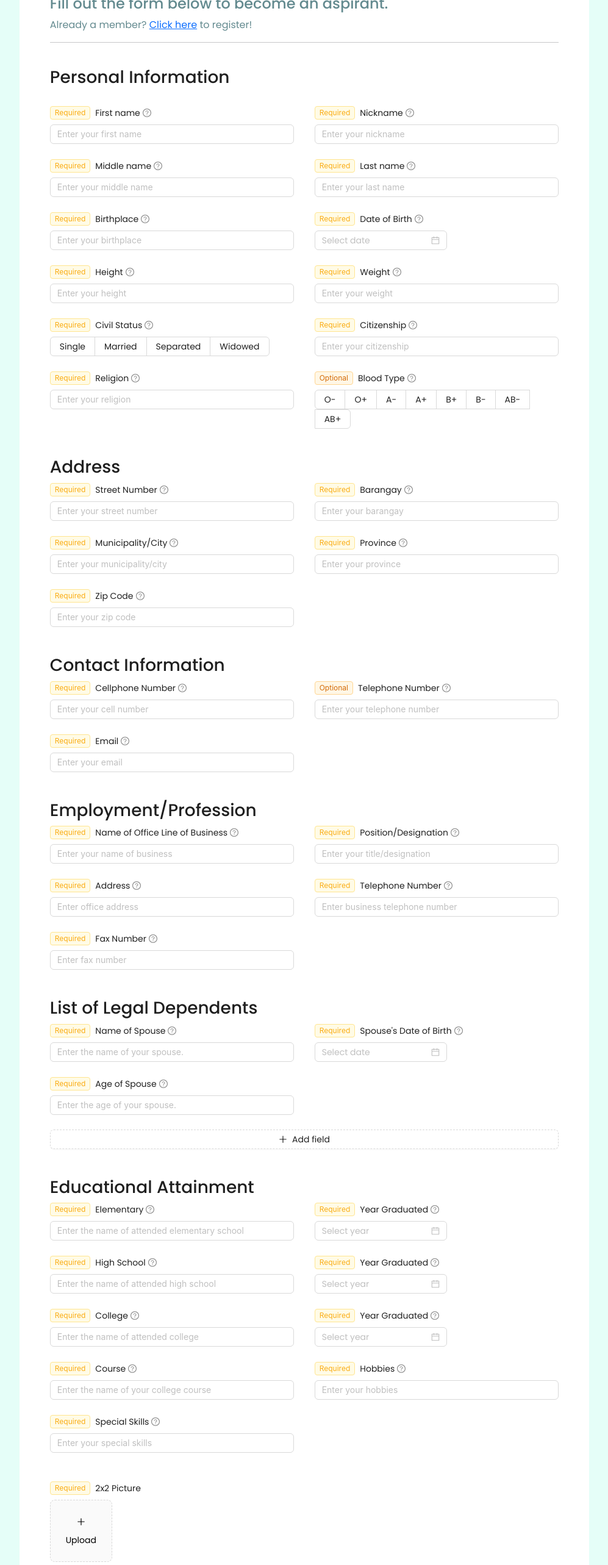
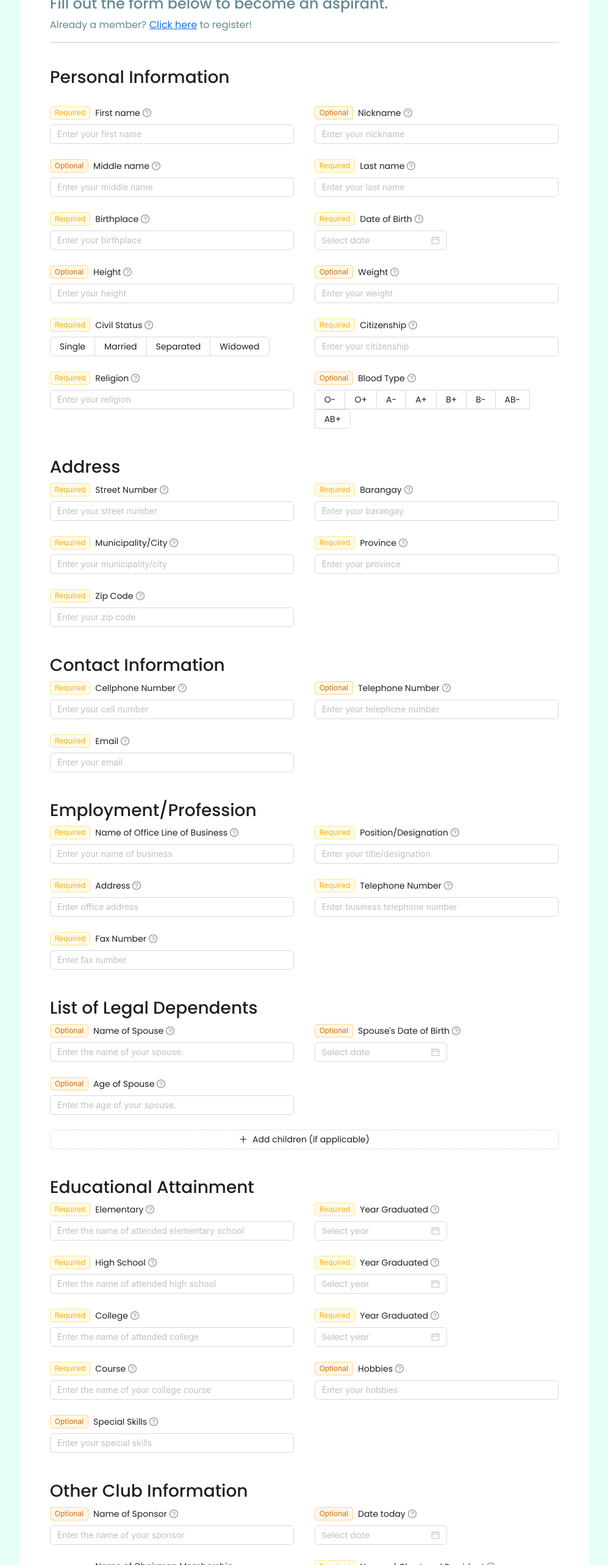
Before and after one commit to dariil/cms-eagles, a React (Vite) app: page /rmmec/register in a window 1280 px wide. Shown: the part 234-2800 px from the top of the page at 61% size, without its empty margins (141-1138 px from the left). Built offline with nearby package versions, Linux system fonts and the light colour scheme.

Commit message:
Fixed error that prevents users to register when trying to leave a form that is optional

```diff
--- a/src/components/Announcements.jsx
+++ b/src/components/Announcements.jsx
@@ -5,8 +5,6 @@ import Header from './Header'
 import Footer from './Footer'
 import Slider from 'react-slick';
 import { Container, Row, Col, Image, Button } from 'react-bootstrap';
-import "slick-carousel/slick/slick.css";
-import "slick-carousel/slick/slick-theme.css";
 
 function Announcements(){
     const [latestAnnouncement, setLatestAnnouncement] = useState(null); /////   IMPORTANT    //////
--- a/src/components/RMMEC/Announcements.jsx
+++ b/src/components/RMMEC/Announcements.jsx
@@ -3,8 +3,6 @@ import React, { useState, useEffect, useRef } from 'react';
 import Header from './Header'
 import Footer from './Footer'
 import {Link} from 'react-router-dom'
-import "slick-carousel/slick/slick.css";
-import "slick-carousel/slick/slick-theme.css";
 
 function RMMECAnnouncements(){
     const [latestAnnouncement, setLatestAnnouncement] = useState(null); /////   IMPORTANT    //////
--- a/src/components/RMMEC/MemberRegister.jsx
+++ b/src/components/RMMEC/MemberRegister.jsx
@@ -172,7 +172,9 @@ function RMMECMemberRegister(){
 
             // Populate PDF form fields
             form.getTextField('first_name').setText(data.firstname);
+            if(data.middlename){
                 form.getTextField('middle_name').setText(data.middlename);
+            }
             form.getTextField('last_name').setText(data.lastname);
 
             // Example for date fields, adjust as per your DatePicker implementation
@@ -180,21 +182,42 @@ function RMMECMemberRegister(){
                 form.getTextField('date_of_birth').setText(data.dateOfBirth.format('MM/DD/YYYY'));
             }
 
+            if(data.height){
                 form.getTextField('height').setText(data.height);
+            }
+
+            if(data.weight){
                 form.getTextField('weight').setText(data.weight);
+            }
 
             // Handle Radio.Group field
             form.getTextField('religion').setText(data.religion);
+
+            if(data.bloodType){
                 form.getTextField('blood_type').setText(data.bloodType);
+            }
 
             form.getTextField('address').setText(data.complete_address);
             form.getTextField('contact_number').setText(data.cellphone_number);
             form.getTextField('name_icoe').setText(data.name_of_contact_person);
             form.getTextField('contact_num_icoe').setText(data.number_of_contact_person);
+
+            if(data.sss_num){
                 form.getTextField('sss_number').setText(data.sss_num);
+            }
+
+            if(data.philhealth_num){
                 form.getTextField('philhealth_number').setText(data.philhealth_num);
+            }
+
+            if(data.pagibig_num){
                 form.getTextField('pagibig_number').setText(data.pagibig_num);
+            }
+
+            if(data.tin_num){
                 form.getTextField('tin_number').setText(data.tin_num);
+            }
+
             form.getTextField('region').setText(data.club_region);
             form.getTextField('chartered_governor_name').setText(data.chartered_governor);
             form.getTextField('member_control_number').setText(data.member_control_number);
@@ -258,7 +281,7 @@ function RMMECMemberRegister(){
                                         label="Middle name"
                                         rules={[
                                             {
-                                            required: true,
+                                            required: false,
                                             message: 'Please enter your middle name',
                                             },
                                         ]}
@@ -303,7 +326,7 @@ function RMMECMemberRegister(){
                                         label="Height"
                                         rules={[
                                             {
-                                                required: true,
+                                                required: false,
                                                 message: 'Please enter your height in feet',
                                             },
                                         ]}
@@ -318,7 +341,7 @@ function RMMECMemberRegister(){
                                         label="Weight"
                                         rules={[
                                             {
-                                                required: true,
+                                                required: false,
                                                 message: 'Please enter your weight in kilograms',
                                             },
                                         ]}
@@ -372,7 +395,7 @@ function RMMECMemberRegister(){
                                         label="GSIS/SSS"
                                         rules={[
                                             {
-                                            required: true,
+                                            required: false,
                                             message: 'Please enter your GSIS/SSS',
                                             },
                                         ]}
@@ -387,7 +410,7 @@ function RMMECMemberRegister(){
                                         label="PhilHealth"
                                         rules={[
                                             {
-                                            required: true,
+                                            required: false,
                                             message: 'Please enter your PhilHealth',
                                             },
                                         ]}
@@ -402,7 +425,7 @@ function RMMECMemberRegister(){
                                         label="PAG-IBIG"
                                         rules={[
                                             {
-                                            required: true,
+                                            required: false,
                                             message: 'Please enter your PAG-IBIG',
                                             },
                                         ]}
@@ -417,7 +440,7 @@ function RMMECMemberRegister(){
                                         label="Tin"
                                         rules={[
                                             {
-                                            required: true,
+                                            required: false,
                                             message: 'Please enter your Tin',
                                             },
                                         ]}
--- a/src/components/RMMEC/Register.jsx
+++ b/src/components/RMMEC/Register.jsx
@@ -73,6 +73,12 @@ function RMMECRegister(){
         course: '',
         hobbies: '',
         special_skills: '',
+        sponsor_name: '',
+        date_today_sponsor: null,
+        chairman_name: '',
+        president_name: '',
+        national_director_name: '',
+        national_president_name: '',
     });
     const formRef = useRef(null);
 
@@ -192,25 +198,39 @@ function RMMECRegister(){
 
             // Populate PDF form fields
             form.getTextField('first_name').setText(data.firstname);
+
+            if(data.nickname){
                 form.getTextField('nickname').setText(data.nickname);
+            }
+
+            if(data.middlename){
                 form.getTextField('middle_name').setText(data.middlename);
+            }
+
             form.getTextField('last_name').setText(data.lastname);
             form.getTextField('birthplace').setText(data.birthplace);
 
-            // Example for date fields, adjust as per your DatePicker implementation
             if (data.dateOfBirth) {
                 form.getTextField('birthdate').setText(data.dateOfBirth.format('MM/DD/YYYY'));
             }
 
+            if(data.height){
                 form.getTextField('height').setText(data.height);
+            }
+
+            if(data.weight){
                 form.getTextField('weight').setText(data.weight);
+            }
 
             // Handle Radio.Group field
             form.getRadioGroup('civil_status').select(data.civil_status);
 
             form.getTextField('citizenship').setText(data.citizenship);
             form.getTextField('religion').setText(data.religion);
+
+            if(data.bloodType){
                 form.getTextField('blood_type').setText(data.bloodType);
+            }
 
             form.getTextField('street_number').setText(data.street_number);
             form.getTextField('barangay').setText(data.barangay);
@@ -218,18 +238,27 @@ function RMMECRegister(){
             form.getTextField('province').setText(data.province);
             form.getTextField('zip_code').setText(data.zip_code);
             form.getTextField('cellphone_number').setText(data.cellphone_number);
+
+            if(data.telephone_number){
                 form.getTextField('telephone_number').setText(data.telephone_number);
+            }
+
             form.getTextField('email').setText(data.email);
             form.getTextField('name_of_company').setText(data.name_of_company);
             form.getTextField('position').setText(data.position);
             form.getTextField('company_address').setText(data.office_address);
             form.getTextField('company_telephone_number').setText(data.business_telephone_number);
             form.getTextField('fax_number').setText(data.fax_number);
+
+            if(data.spouse_name){
                 form.getTextField('spouse_name').setText(data.spouse_name);
+            }
             if (data.spouse_date_of_birth) {
                 form.getTextField('spouse_birthdate').setText(data.spouse_date_of_birth.format('MM/DD/YYYY'));
             }
+            if(data.spouse_age){
                 form.getTextField('spouse_age').setText(data.spouse_age);
+            }
 
             const maxDependents = 6;
             for (let i = 0; i < maxDependents; i++) {
@@ -263,8 +292,31 @@ function RMMECRegister(){
                 form.getTextField('college_year').setText(data.year_graduated_college.format('YYYY'));
             }
             form.getTextField('course').setText(data.course);
+
+            if(data.hobbies){
                 form.getTextField('hobbies').setText(data.hobbies);
+            }
+
+            if(data.special_skills){
                 form.getTextField('special_skills').setText(data.special_skills);
+            }
+
+            if(data.sponsor_name){
+                form.getTextField('sponsor_name').setText(data.sponsor_name);
+            }
+
+            if (data.date_today_sponsor) {
+                form.getTextField('sponsor_date').setText(data.date_today_sponsor.format('MM/DD/YYYY'));
+            }
+
+            form.getTextField('chairman_name').setText(data.chairman_name);
+            form.getTextField('president_name').setText(data.president_name);
+            form.getTextField('national_director_name').setText(data.national_director_name);
+            form.getTextField('national_president_name').setText(data.national_president_name);
+
+            const currentYear = new Date().getFullYear();
+            form.getTextField('national_director_ey').setText(currentYear.toString());
+            form.getTextField('national_president_ey').setText(currentYear.toString());
 
             // Save PDF and return bytes
             const pdfBytes = await pdfDoc.save();
@@ -322,7 +374,7 @@ function RMMECRegister(){
                                         label="Nickname"
                                         rules={[
                                             {
-                                            required: true,
+                                            required: false,
                                             message: 'Please enter your nickname',
                                             },
                                         ]}
@@ -337,7 +389,7 @@ function RMMECRegister(){
                                         label="Middle name"
                                         rules={[
                                             {
-                                            required: true,
+                                            required: false,
                                             message: 'Please enter your middle name',
                                             },
                                         ]}
@@ -396,7 +448,7 @@ function RMMECRegister(){
                                         label="Height"
                                         rules={[
                                             {
-                                                required: true,
+                                                required: false,
                                                 message: 'Please enter your height in feet',
                                             },
                                         ]}
@@ -411,7 +463,7 @@ function RMMECRegister(){
                                         label="Weight"
                                         rules={[
                                             {
-                                                required: true,
+                                                required: false,
                                                 message: 'Please enter your weight in kilograms',
                                             },
                                         ]}
@@ -708,7 +760,7 @@ function RMMECRegister(){
                                         label="Name of Spouse"
                                         rules={[
                                             {
-                                            required: true,
+                                            required: false,
                                             message: 'Please enter the name fo your spouse.',
                                             },
                                         ]}
@@ -722,7 +774,7 @@ function RMMECRegister(){
                                         label="Spouse's Date of Birth"
                                         rules={[
                                             {
-                                                required: true,
+                                                required: false,
                                                 message: 'Please enter your spouse\'s date of birth',
                                             },
                                         ]}
@@ -736,7 +788,7 @@ function RMMECRegister(){
                                         label="Age of Spouse"
                                         rules={[
                                             {
-                                            required: true,
+                                            required: false,
                                             message: 'Please enter the age of your spouse.',
                                             },
                                         ]}
@@ -799,7 +851,7 @@ function RMMECRegister(){
                                         ))}
                                         <Form.Item>
                                             <Button type="dashed" onClick={() => add()} block icon={<PlusOutlined />}>
-                                            Add field
+                                            Add children (if applicable)
                                             </Button>
                                         </Form.Item>
                                         </>
@@ -921,7 +973,7 @@ function RMMECRegister(){
                                         label="Hobbies"
                                         rules={[
                                             {
-                                            required: true,
+                                            required: false,
                                             message: 'Please enter your hobbies',
                                             },
                                         ]}
@@ -936,7 +988,7 @@ function RMMECRegister(){
                                         label="Special Skills"
                                         rules={[
                                             {
-                                            required: true,
+                                            required: false,
                                             message: 'Please enter your special skills',
                                             },
                                         ]}
@@ -945,6 +997,99 @@ function RMMECRegister(){
                                     </Form.Item>
                                 </div>
                                 <br></br>
+
+                                <h3>Other Club Information</h3>
+                                <div className='form-snap-2'>
+                                    <Form.Item
+                                        tooltip="This is a required field"
+                                        className='form-item-snap-1'
+                                        name="sponsor_name"
+                                        label="Name of Sponsor"
+                                        rules={[
+                                            {
+                                            required: false,
+                                            message: 'Please enter the name of your sponsor (if applicable)',
+                                            },
+                                        ]}
+                                    >
+                                        <Input name="title" placeholder="Enter the name of your sponsor" />
+                                    </Form.Item>
+
+                                    <Form.Item
+                                        tooltip="This is a required field"
+                                        className='form-item-snap-1'
+                                        name="date_today_sponsor"
+                                        label="Date today"
+                                        rules={[
+                                            {
+                                            required: false,
+                                            message: 'Please select the date today',
+                                            },
+                                        ]}
+                                    >
+                                        <DatePicker onChange={dateOfBirthOnChange} picker="date" />
+                                    </Form.Item>
+
+                                    <Form.Item
+                                        tooltip="This is a required field"
+                                        className='form-item-snap-1'
+                                        name="chairman_name"
+                                        label="Name of Chairman Membership Committee"
+                                        rules={[
+                                            {
+                                            required: true,
+                                            message: 'Please enter the name of chairman membership committee of the club you\'re applying to',
+                                            },
+                                        ]}
+                                    >
+                                        <Input name="title" placeholder="Enter the name of chairman membership committee of the club you\'re applying to" />
+                                    </Form.Item>
+
+                                    <Form.Item
+                                        tooltip="This is a required field"
+                                        className='form-item-snap-1'
+                                        name="president_name"
+                                        label="Name of Chartered President"
+                                        rules={[
+                                            {
+                                            required: true,
+                                            message: 'Please enter the name of chartered president of the club you\'re applying to',
+                                            },
+                                        ]}
+                                    >
+                                        <Input name="title" placeholder="Enter the name of chartered president of the club you\'re applying to" />
+                                    </Form.Item>
+
+                                    <Form.Item
+                                        tooltip="This is a required field"
+                                        className='form-item-snap-1'
+                                        name="national_director_name"
+                                        label="Name of National Director"
+                                        rules={[
+                                            {
+                                            required: true,
+                                            message: 'Please enter the name of national director',
+                                            },
+                                        ]}
+                                    >
+                                        <Input name="title" placeholder="Enter the name of national director" />
+                                    </Form.Item>
+
+                                    <Form.Item
+                                        tooltip="This is a required field"
+                                        className='form-item-snap-1'
+                                        name="national_president_name"
+                                        label="Name of National President"
+                                        rules={[
+                                            {
+                                            required: true,
+                                            message: 'Please enter the name of national president',
+                                            },
+                                        ]}
+                                    >
+                                        <Input name="title" placeholder="Enter the name of national president" />
+                                    </Form.Item>
+                                </div>
 
                                 <Form.Item
                                 name={"2_by_2"}
```
Lines whose indentation alone changed are shown as unchanged.
